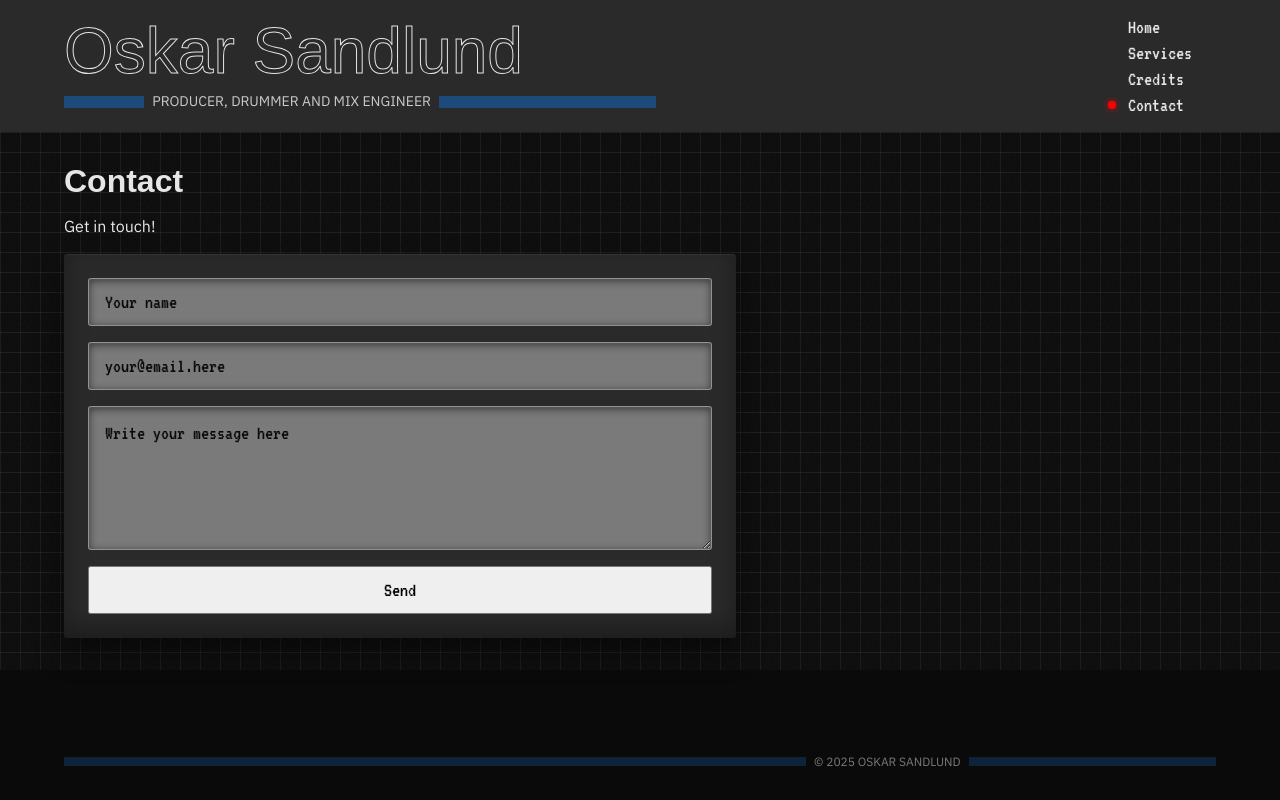
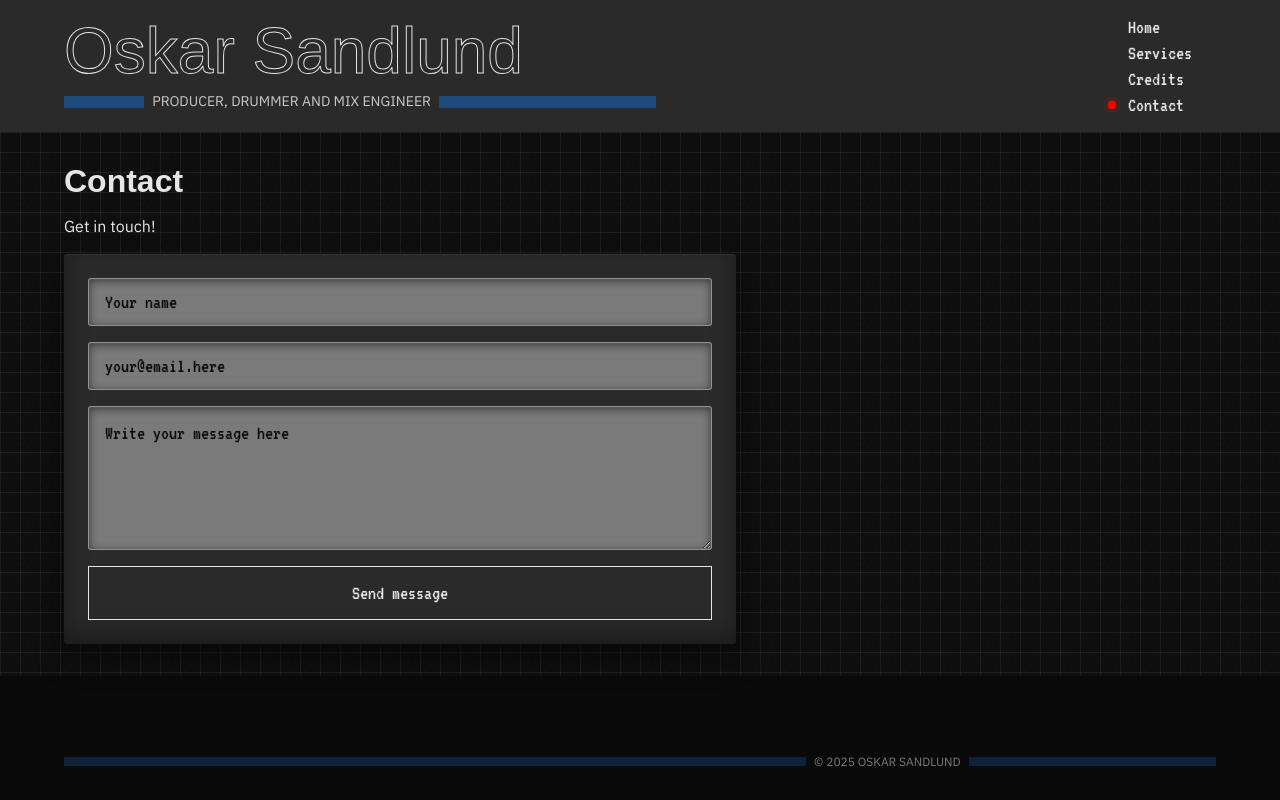
Before and after one commit to AnnaMargaretaEmelie/oskarsandlund, a Next.js app: page /contact in a window 1280 px wide. Built offline with nearby package versions, Linux system fonts and the light colour scheme; a web font is replaced by a local one.

Commit message:
feat(ui): polish CTA and button states

```diff
--- a/src/app/components/Contact/ContactForm/ContactForm.module.scss
+++ b/src/app/components/Contact/ContactForm/ContactForm.module.scss
@@ -57,8 +57,14 @@
 }
 
 .button[disabled] {
-  background-color: t.$color-knob-gray ;
   cursor: not-allowed;
+  opacity: 0.5;
+}
+
+.button[disabled]:hover,
+.button[disabled]:focus-visible {
+  transform: none;
+  box-shadow: none;
 }
 
 .error {
--- a/src/app/components/Contact/ContactForm/ContactForm.tsx
+++ b/src/app/components/Contact/ContactForm/ContactForm.tsx
@@ -190,8 +190,12 @@ export function ContactForm() {
             </p>
           )}
         </div>
-        <button type="submit" disabled={isSubmitting} className={styles.button}>
-          {isSubmitting ? "Sending..." : "Send"}
+        <button
+          type="submit"
+          disabled={isSubmitting}
+          className={`u-cta ${styles.button}`}
+        >
+          {isSubmitting ? "Sending..." : "Send message"}
         </button>
       </form>
     </div>
--- a/src/styles/base/_globals.scss
+++ b/src/styles/base/_globals.scss
@@ -31,9 +31,3 @@ a {
 a:hover {
   color: t.$color-electric-cyan;
 }
-
-
-
-a:focus-visible {
-
-}
--- a/src/styles/utilities/_cta.scss
+++ b/src/styles/utilities/_cta.scss
@@ -7,7 +7,7 @@
   border: 1px solid currentColor;
   background: transparent;
   color: inherit;
-
+appearance: none;
   font: inherit;
   cursor: pointer;
   text-decoration: none;
```
